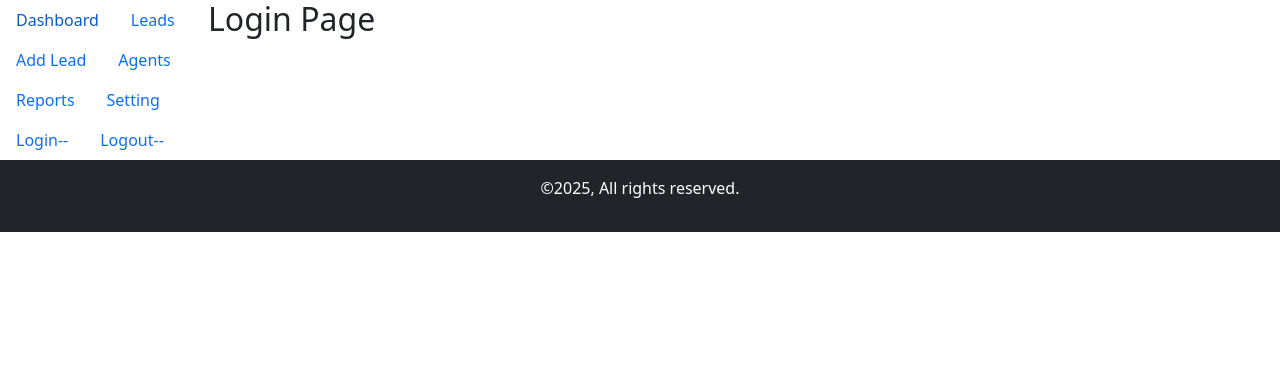
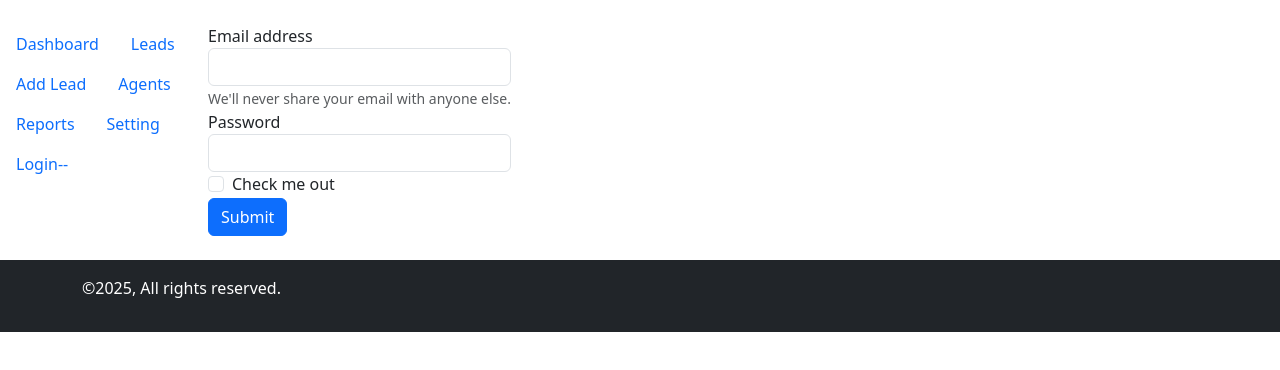
Before and after one commit to Sourabhpande532/Auth-CRM, a React (Create React App) app in the folder anvaya-client-p/: page /login in a window 1280 px wide. Shown: the top 370 px of the page. Built offline with nearby package versions, Linux system fonts and the light colour scheme.

Commit message:
Feat:Add Protecting Routes

```diff
--- a/anvaya-client-p/src/App.js
+++ b/anvaya-client-p/src/App.js
@@ -10,23 +10,45 @@ import { Setting } from "./pages/Setting";
 import { AddLeads } from "./pages/AddLead";
 import { Footer } from "./component/footer/Footer";
 import { Login } from "./pages/Login";
+import { ProtectingRoute } from "./component/private/ProtectRoute";
 
 function App() {
   return (
-    <div className='App'>
+    <div className=''>
       <BrowserRouter>
         <Routes>
-          <Route path="/" element={<Layout/>}>
+          <Route path='/' element={<Layout />}>
             <Route index element={<Dashboard />} />
-            <Route path='/leads' element={<Leads />} />
-            <Route path='/add' element={<AddLeads />} />
+            <Route
+              path='/leads'
+              element={
+                <ProtectingRoute>
+                  <Leads />
+                </ProtectingRoute>
+              }
+            />
+            <Route
+              path='/add'
+              element={
+                <ProtectingRoute>
+                  <AddLeads />
+                </ProtectingRoute>
+              }
+            />
             <Route path='/agents' element={<Agents />} />
-            <Route path='/reports' element={<Report />} />
+            <Route
+              path='/reports'
+              element={
+                <ProtectingRoute>
+                  <Report />
+                </ProtectingRoute>
+              }
+            />
             <Route path='/setting' element={<Setting />} />
-            <Route path='/login' element={<Login/>} />
+            <Route path='/login' element={<Login />} />
           </Route>
         </Routes>
-        <Footer/>
+        <Footer />
       </BrowserRouter>
     </div>
   );
--- /dev/null
+++ b/anvaya-client-p/src/api.js
@@ -0,0 +1 @@
+export const url = "http://localhost:4000/api";
--- a/anvaya-client-p/src/component/layout/Layout.jsx
+++ b/anvaya-client-p/src/component/layout/Layout.jsx
@@ -2,7 +2,7 @@ import { Sidebar } from "../sidebar/Sidebar";
 import { Outlet } from "react-router-dom";
 const Layout = () => {
   return (
-    <div>
+    <div className='my-4'>
       <div className='d-flex gap-2'>
         <Sidebar />
         <Outlet />
--- /dev/null
+++ b/anvaya-client-p/src/component/private/ProtectRoute.jsx
@@ -0,0 +1,8 @@
+import { Navigate } from "react-router-dom";
+import { useAuth } from "../../contexts/AuthContext";
+
+const ProtectingRoute = ({ children }) => {
+  const { isAuthenticated } = useAuth();
+  return isAuthenticated ? children : <Navigate to='/login' replace />;
+};
+export { ProtectingRoute };
--- a/anvaya-client-p/src/component/sidebar/Sidebar.jsx
+++ b/anvaya-client-p/src/component/sidebar/Sidebar.jsx
@@ -1,6 +1,8 @@
 import { Link, NavLink } from "react-router-dom";
+import { useAuth } from "../../contexts/AuthContext";
 
 const Sidebar = () => {
+  const { isAuthenticated, logout } = useAuth();
   return (
     <div className='border-right' style={{ width: "200px" }}>
       <ul className='nav'>
@@ -34,16 +36,19 @@ const Sidebar = () => {
             Setting
           </Link>
         </li>
-        <li className='nav-item'>
-          <Link to='/login' className='nav-link'>
-            Login--
-          </Link>
-        </li>
-        <li className='nav-item'>
-          <Link to='/login' className='nav-link'>
-            Logout--
-          </Link>
-        </li>
+        {isAuthenticated ? (
+          <li className='nav-item'>
+            <Link onClick={logout} to='/login' className='nav-link'>
+              Logout--
+            </Link>
+          </li>
+        ) : (
+          <li className='nav-item'>
+            <Link to='/login' className='nav-link'>
+              Login--
+            </Link>
+          </li>
+        )}
       </ul>
     </div>
   );
--- /dev/null
+++ b/anvaya-client-p/src/contexts/AuthContext.js
@@ -0,0 +1,23 @@
+import { createContext, useContext, useState } from "react";
+
+const AuthContext = createContext();
+
+const AuthProvider = ({ children }) => {
+  const [token, setToken] = useState(localStorage.getItem("adminToken"));
+  const isAuthenticated = !!token;
+  const login = (newToken) => {
+    localStorage.setItem("adminToken", newToken);
+    setToken(newToken);
+  };
+  const logout = () => {
+    localStorage.removeItem("adminToken");
+    setToken(null);
+  };
+  return (
+    <AuthContext.Provider value={{ token, isAuthenticated, login, logout }}>
+      {children}
+    </AuthContext.Provider>
+  );
+};
+const useAuth = () => useContext(AuthContext);
+export { AuthContext, AuthProvider, useAuth };
--- a/anvaya-client-p/src/index.js
+++ b/anvaya-client-p/src/index.js
@@ -1,14 +1,17 @@
-import React from 'react';
-import ReactDOM from 'react-dom/client';
-import './index.css';
-import App from './App';
-import reportWebVitals from './reportWebVitals';
+import React from "react";
+import ReactDOM from "react-dom/client";
+import "./index.css";
+import App from "./App";
+import reportWebVitals from "./reportWebVitals";
+import { AuthProvider } from "./contexts/AuthContext";
 
-const root = ReactDOM.createRoot(document.getElementById('root'));
+const root = ReactDOM.createRoot(document.getElementById("root"));
 root.render(
   <React.StrictMode>
-    <App />
-  </React.StrictMode>
+    <AuthProvider>
+      <App />
+    </AuthProvider>
+  </React.StrictMode>,
 );
 
 // If you want to start measuring performance in your app, pass a function
--- a/anvaya-client-p/src/pages/Login.jsx
+++ b/anvaya-client-p/src/pages/Login.jsx
@@ -1,7 +1,68 @@
+import { useState } from "react";
+import { url } from "../api";
+import { useAuth } from "../contexts/AuthContext";
+import { useNavigate } from "react-router-dom";
+
 const Login = () => {
+  const { login } = useAuth();
+  const [password, setPassword] = useState("");
+  const navigate = useNavigate();
+  const [email, setEmail] = useState("");
+  const handleLogin = async (e) => {
+    if (!email || !password) return alert("Please filled neccessory fields");
+    e.preventDefault();
+    try {
+      const response = await fetch(`${url}/admin`, {
+        method: "POST",
+        headers: { "Content-Type": "application/json" },
+        body: JSON.stringify({ email, password }),
+      });
+      const data = await response.json();
+      login(data.token);
+      navigate("/");
+      setEmail("");
+      setPassword("");
+    } catch (error) {
+      console.error(error.message);
+    }
+  };
   return (
     <div>
-      <h2>Login Page</h2>
+      <form>
+        <div class='form-group'>
+          <label for='exampleInputEmail1'>Email address</label>
+          <input
+            type='email'
+            class='form-control'
+            id='exampleInputEmail1'
+            aria-describedby='emailHelp'
+            value={email}
+            onChange={(e) => setEmail(e.target.value)}
+          />
+          <small id='emailHelp' class='form-text text-muted'>
+            We'll never share your email with anyone else.
+          </small>
+        </div>
+        <div class='form-group'>
+          <label for='exampleInputPassword1'>Password</label>
+          <input
+            type='password'
+            class='form-control'
+            id='exampleInputPassword1'
+            value={password}
+            onChange={(e) => setPassword(e.target.value)}
+          />
+        </div>
+        <div class='form-group form-check'>
+          <input type='checkbox' class='form-check-input' id='exampleCheck1' />
+          <label class='form-check-label' for='exampleCheck1'>
+            Check me out
+          </label>
+        </div>
+        <button onClick={handleLogin} type='submit' class='btn btn-primary'>
+          Submit
+        </button>
+      </form>
     </div>
   );
 };
```
Also changed, not shown: 2 other files (tests, documents, lock files or other folders).
